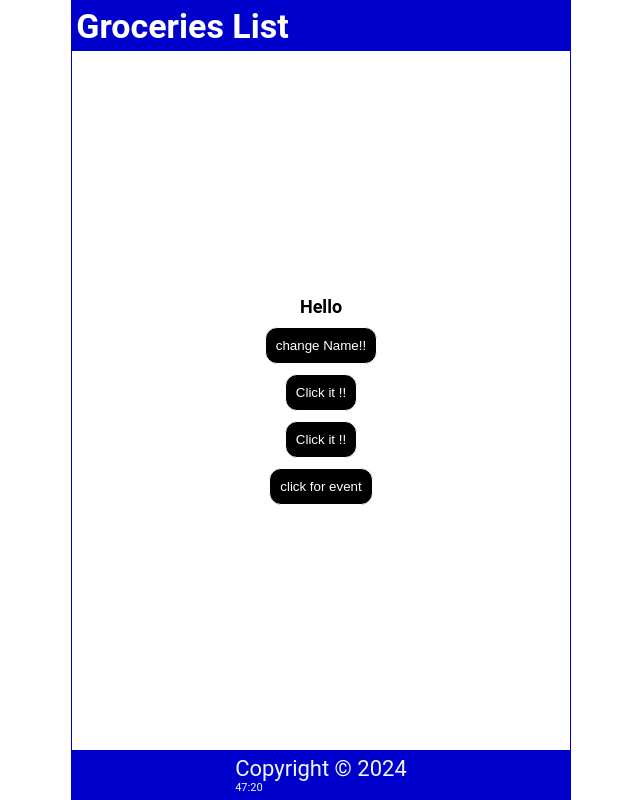
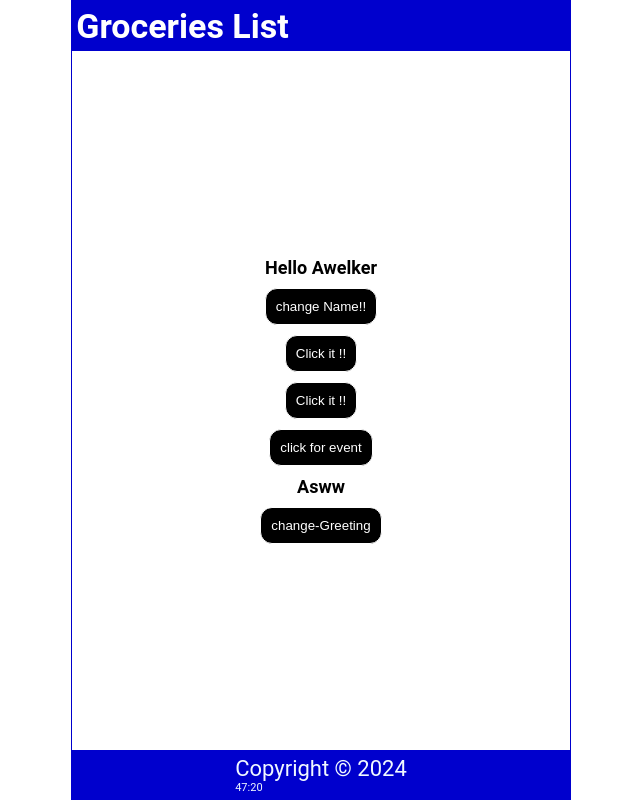
Before and after one commit to awoliop/React-Course, a React (Vite) app: page / in a window 1280 px wide. Shown: the whole page, without its empty margins (319-959 px from the left). Built offline with nearby package versions, Linux system fonts and the light colour scheme.

Commit message:
redoing button action as previously done!!

```diff
--- a/src/content.jsx
+++ b/src/content.jsx
@@ -6,7 +6,7 @@ import { css } from "styled-components";
 const LIST_NAME = ["Awelker", "Fuad", "Sumeya", "Eman"];
 const content = () => {
   // const randompicker = Math.floor(Math.random() * 4);
-  const [names, setNames] = useState("");
+  const [names, setNames] = useState("Awelker");
 
   const handleNamChange = () => {
     const randompicker1 = Math.floor(Math.random() * 4);
@@ -31,6 +31,13 @@ const content = () => {
     console.log(event.target);
     console.log(event.target.innerText);
   };
+  const greeting = ["Hello", "HI", "Asww"];
+  const [greetings, setGreetings] = useState("Asww");
+
+  const changeGreeting = () => {
+    const randomPicker = Math.floor(Math.random() * 3);
+    setGreetings(greeting[randomPicker]);
+  };
 
   return (
     <main className="main_content">
@@ -48,6 +55,9 @@ const content = () => {
       </button>
       <button onClick={(event) => handleClick3(event)}>click for event</button>
       {/* <h1 onDoubleClick={handleClick}>Hello {handleNamChange()}</h1> */}
+
+      <h1>{greetings}</h1>
+      <button onClick={changeGreeting}>change-Greeting</button>
     </main>
   );
 };
```
